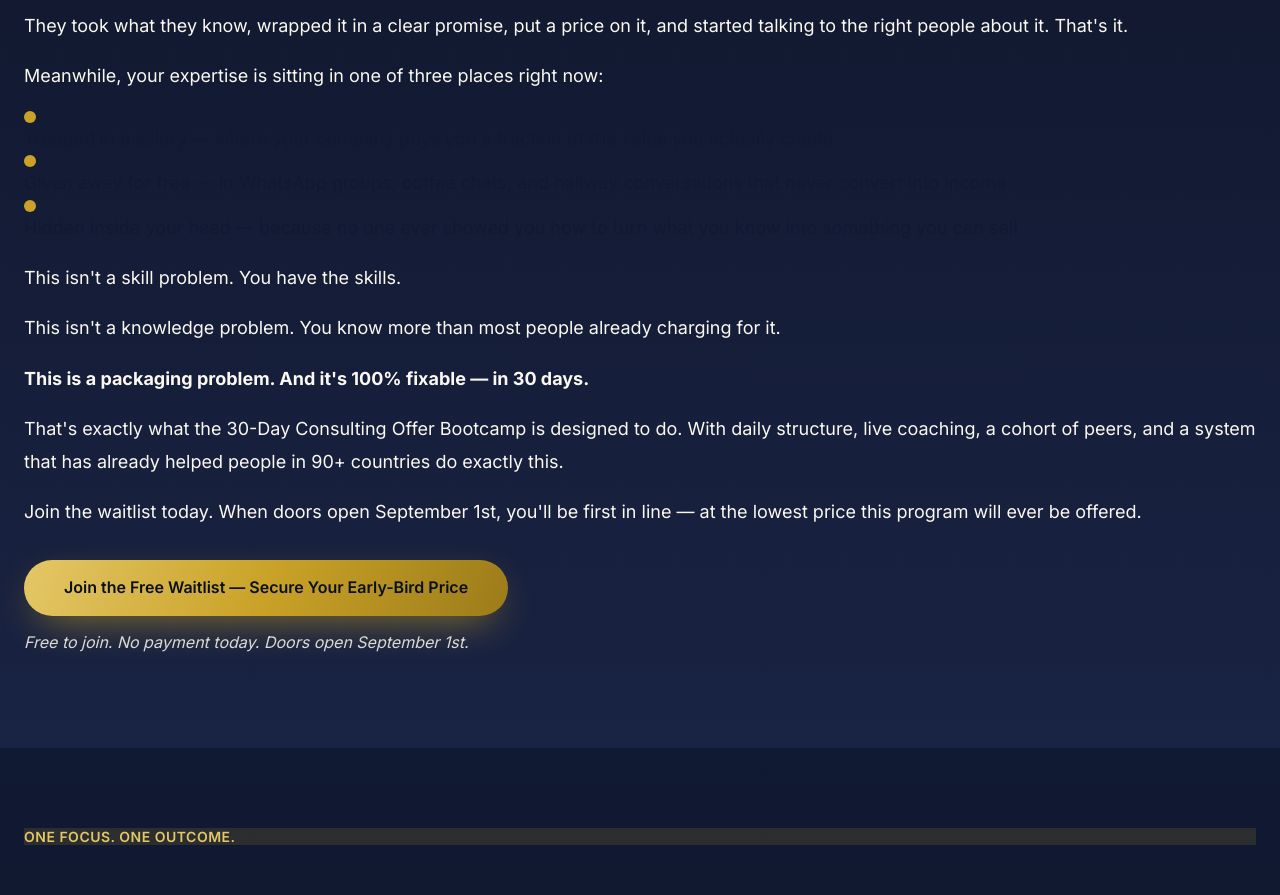
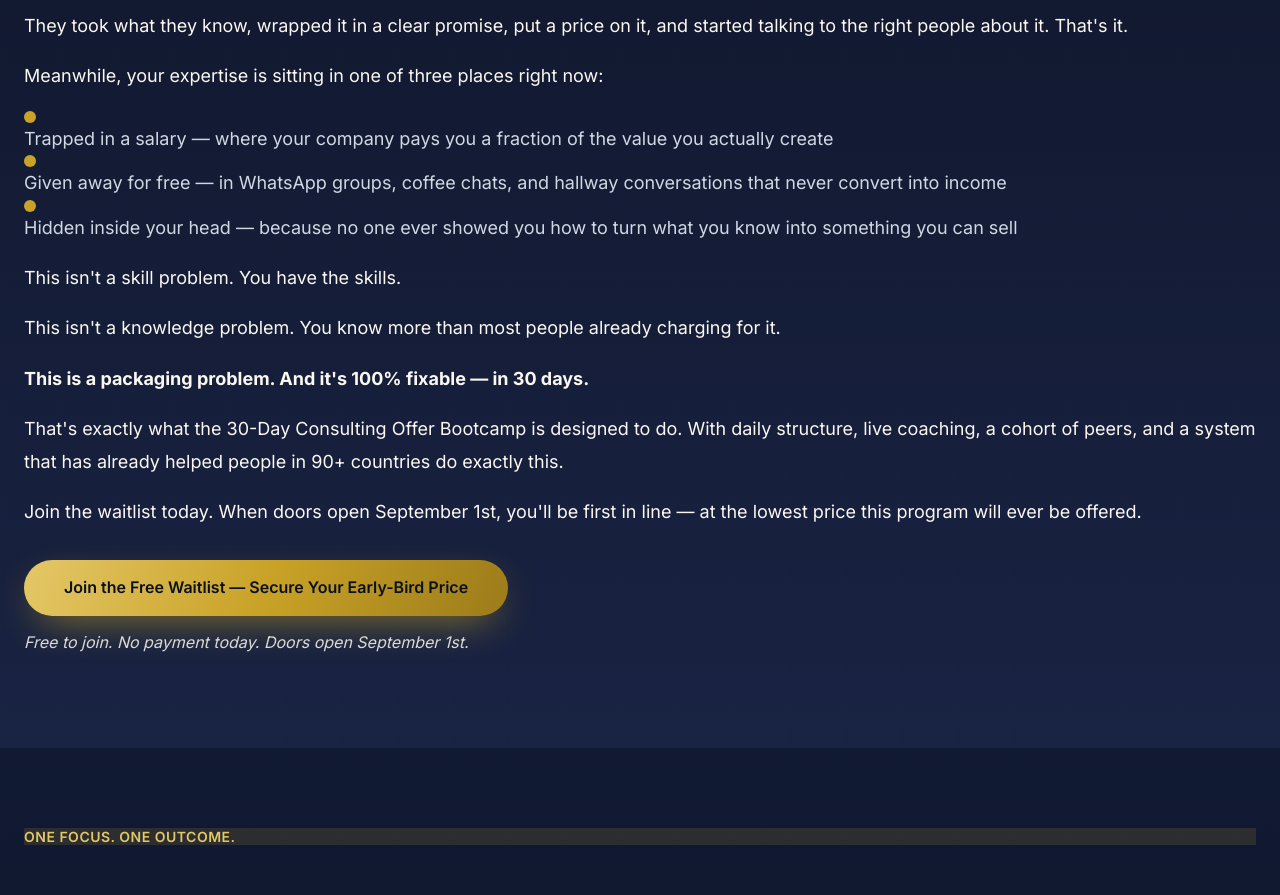
Before and after one commit to enyconsulting-dev/bootcamp-waitlist, a React (Vite) app in the folder frontend/: page / in a window 1280 px wide. Shown: the part 3140-4035 px from the top of the page. Built offline with nearby package versions, Linux system fonts and the light colour scheme; no server answers.

Commit message:
Image show-up

```diff
--- a/frontend/src/components/sections/AwarenessProblem.tsx
+++ b/frontend/src/components/sections/AwarenessProblem.tsx
@@ -98,7 +98,7 @@ export default function AwarenessProblem() {
           <p className="text-lg text-ink leading-relaxed"
             style={{
               fontFamily: "'Inter', sans-serif",
-              color: "#111a33",
+              color: "#d2d7e4",
               fontSize: "18px",
               lineHeight: "1.8"
             }}
@@ -110,7 +110,7 @@ export default function AwarenessProblem() {
             style={{
               fontFamily: "'Fraunces', serif",
               fontWeight: "700",
-              color: "#0B1020",
+              color: "#d2d7e4",
               fontSize: "1.875rem"
             }}
           >
@@ -120,7 +120,7 @@ export default function AwarenessProblem() {
           <p className="text-lg text-ink leading-relaxed"
             style={{
               fontFamily: "'Inter', sans-serif",
-              color: "#111a33",
+              color: "#d2d7e4",
               fontSize: "18px",
               lineHeight: "1.8"
             }}
@@ -131,7 +131,7 @@ export default function AwarenessProblem() {
           <p className="text-lg text-ink leading-relaxed"
             style={{
               fontFamily: "'Inter', sans-serif",
-              color: "#111a33",
+              color: "#d2d7e4",
               fontSize: "18px",
               lineHeight: "1.8"
             }}
@@ -154,7 +154,7 @@ export default function AwarenessProblem() {
               <div className="ml-4 text-ink"
                 style={{
                   fontFamily: "'Inter', sans-serif",
-                  color: "#111a33",
+                  color: "#d2d7e4",
                   fontSize: "18px",
                   lineHeight: "1.8"
                 }}
@@ -175,7 +175,7 @@ export default function AwarenessProblem() {
               <div className="ml-4 text-ink"
                 style={{
                   fontFamily: "'Inter', sans-serif",
-                  color: "#111a33",
+                  color: "#d2d7e4",
                   fontSize: "18px",
                   lineHeight: "1.8"
                 }}
@@ -196,7 +196,7 @@ export default function AwarenessProblem() {
               <div className="ml-4 text-ink"
                 style={{
                   fontFamily: "'Inter', sans-serif",
-                  color: "#111a33",
+                  color: "#d2d7e4",
                   fontSize: "18px",
                   lineHeight: "1.8"
                 }}
```
